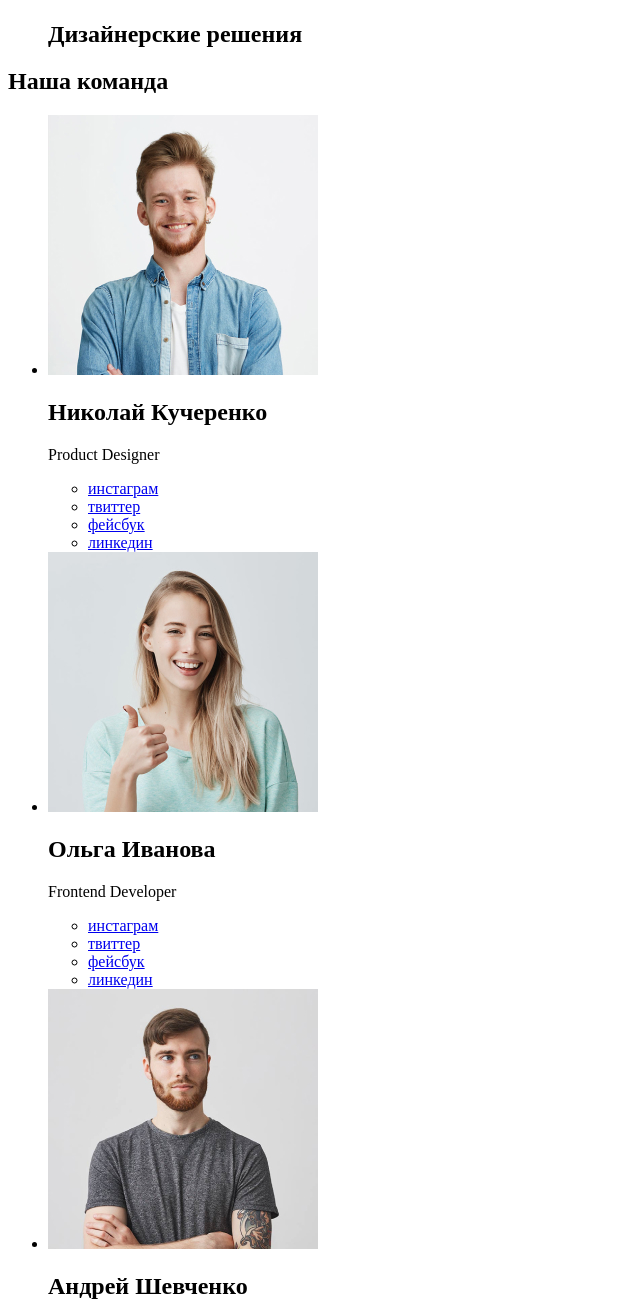
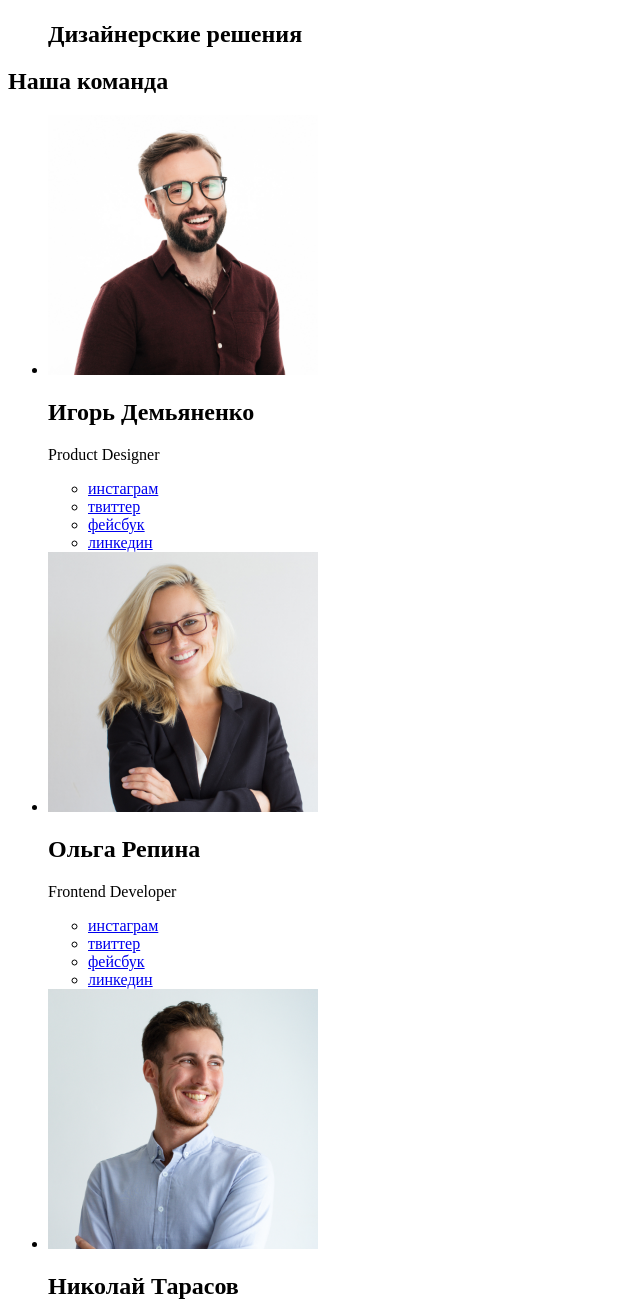
Before and after one commit to LiubovShpakova/goit-markup-hw-01, a plain HTML site: page index.html in a window 1280 px wide. Shown: the part 1742-3045 px from the top of the page, without its empty margins (0-640 px from the left). Drawn offline with Linux system fonts and the light colour scheme.

Commit message:
Обновляет макет

```diff
--- a/index.html
+++ b/index.html
@@ -89,11 +89,11 @@
         <ul>
           <li>
             <img
-              src="./image/nikolay_kucherenko.jpg"
-              alt="фото николая кучеренко"
+              src="./image/igor_demyanenko.jpg"
+              alt="фото игорь демьяненко"
               width="270"
             />
-            <h2>Николай Кучеренко</h2>
+            <h2>Игорь Демьяненко</h2>
             <p lang="en">Product Designer</p>
             <ul>
               <li>
@@ -106,11 +106,11 @@
           </li>
           <li>
             <img
-              src="./image/olga_ivanova.jpg"
-              alt="фото ольга иванова"
+              src="./image/olga_repina.jpg"
+              alt="фото ольга репина"
               width="270"
             />
-            <h2>Ольга Иванова</h2>
+            <h2>Ольга Репина</h2>
             <p lang="en">Frontend Developer</p>
             <ul>
               <li>
@@ -123,11 +123,11 @@
           </li>
           <li>
             <img
-              src="./image/andrey_shevchenko.jpg"
-              alt="фото андрея шевченко"
+              src="./image/nikolay_tarasov.jpg"
+              alt="фото николай тарасов"
               width="270"
             />
-            <h2>Андрей Шевченко</h2>
+            <h2>Николай Тарасов</h2>
             <p lang="en">Marketing</p>
             <ul>
               <li>
@@ -140,11 +140,11 @@
           </li>
           <li>
             <img
-              src="./image/ivan_nikolaev.jpg"
-              alt="фото ивана николаева"
+              src="./image/mihail_ermakov.jpg"
+              alt="фото михаил ермаков"
               width="270"
             />
-            <h2>Иван Николаев</h2>
+            <h2>Михаил Ермаков</h2>
             <p lang="en">UI Designer</p>
             <ul>
               <li>
```
Also changed, not shown: image/displey.jpg, image/igor_demyanenko.jpg (added), image/laptop.jpg, image/mihail_ermakov.jpg (added), image/mobile.jpg, image/nikolay_tarasov.jpg (added), image/olga_repina.jpg (added).
